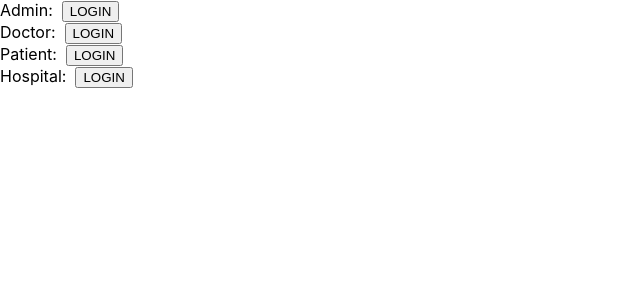
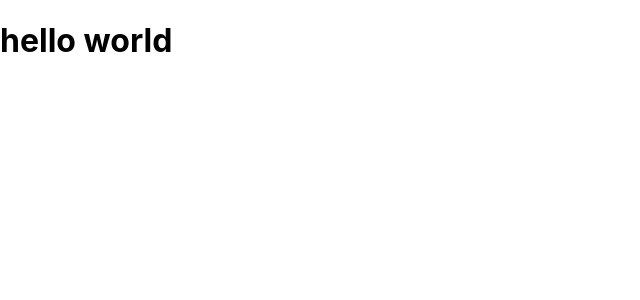
Before and after one commit to Dharaneesh2000/Cornerstohn, a React (Create React App) app: page / in a window 1280 px wide. Shown: the top 300 px of the page, without its empty margins (0-640 px from the left). Built offline with nearby package versions, Linux system fonts and the light colour scheme.

Commit message:
login page

```diff
--- a/src/Login/Login.js
+++ b/src/Login/Login.js
@@ -7,25 +7,9 @@ function Login() {
     }
     console.log(isAdmin)
     return (
-        <form>
-            <label>
-                Admin:
-            </label>&nbsp;&nbsp;
-            <button onClick={display}>LOGIN</button><br></br>
-            <label>
-                Doctor:
-            </label>&nbsp;&nbsp;
-            <button onClick={display}>LOGIN</button><br></br>
-            <label>
-                Patient:
-            </label>&nbsp;&nbsp;
-            <button onClick={display}>LOGIN</button><br></br>
-            <label>
-                Hospital:
-            </label>&nbsp;&nbsp;
-            <button onClick={display}>LOGIN</button>
-        </form>
-
+        <div>
+            <h1>hello world</h1>
+        </div>
     );
 }
 
```
